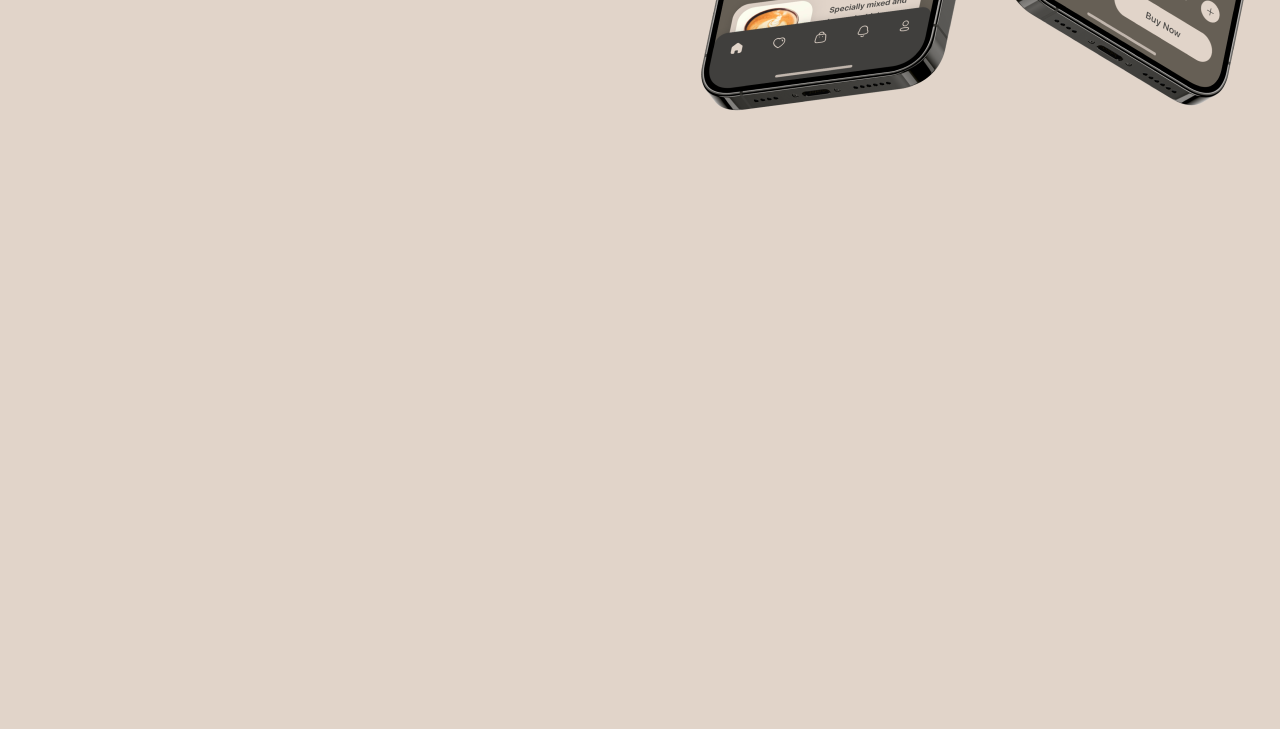
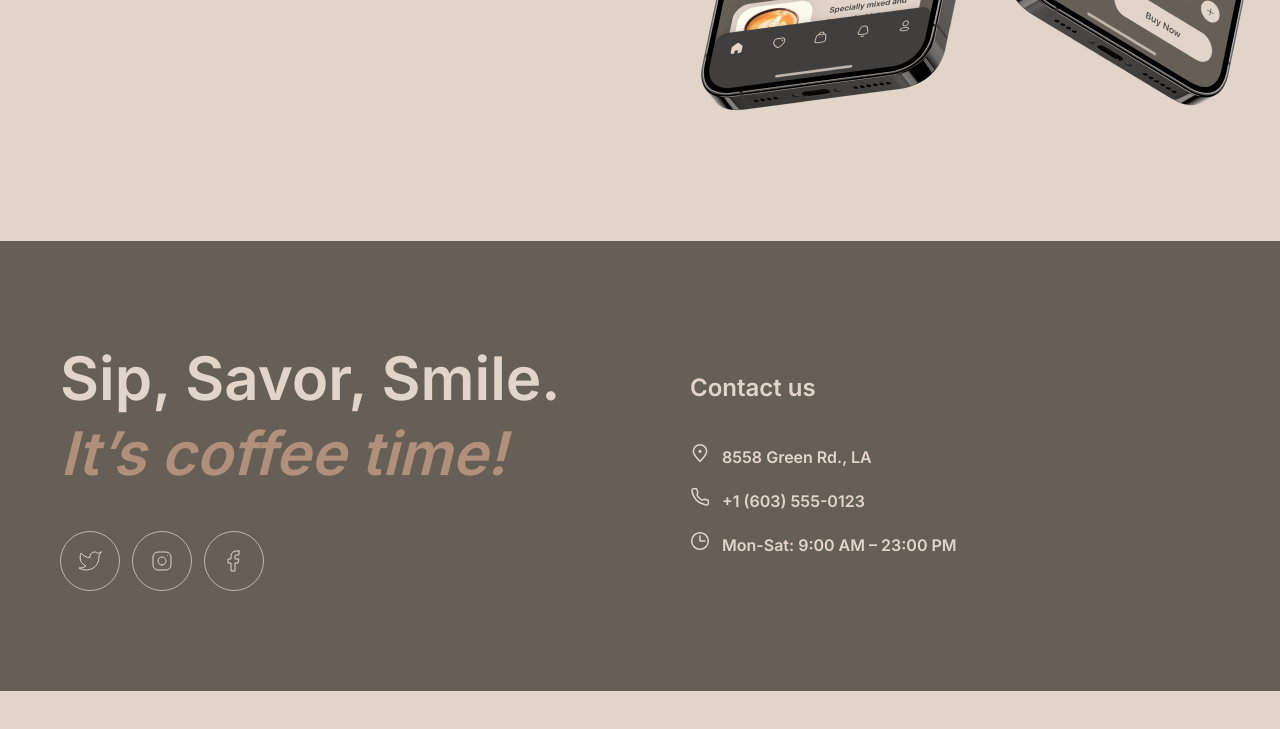
Before and after one commit to whiterabbit8/coffee-house, a website built with Vite: page coffee-house/index.html in a window 1280 px wide. Shown: the part 3662-4391 px from the top of the page. Before the commit the page ends 3903 px from the top, so only its background shows below. Built offline with nearby package versions, Linux system fonts and the light colour scheme.

Commit message:
feat: add footer

```diff
--- a/coffee-house/index.html
+++ b/coffee-house/index.html
@@ -150,5 +150,50 @@
         <img class="mobile__img" src="./src/assets/mobile-screens.png" alt="mobile screens">
       </section>
     </main>
+    <footer class="footer">
+      <div class="footer__content">
+        <h2 class="footer__header">
+          Sip, Savor, Smile. <span class="accent">It’s coffee time!</span>
+        </h2>
+        <div class="footer__socials">
+          <button class="socials-btn">
+            <svg width="24" height="24" viewBox="0 0 24 24" fill="none" xmlns="http://www.w3.org/2000/svg">
+              <path d="M23 3.01006C23 3.01006 20.9821 4.20217 19.86 4.54006C19.2577 3.84757 18.4573 3.35675 17.567 3.13398C16.6767 2.91122 15.7395 2.96725 14.8821 3.29451C14.0247 3.62177 13.2884 4.20446 12.773 4.96377C12.2575 5.72309 11.9877 6.62239 12 7.54006V8.54006C10.2426 8.58562 8.50127 8.19587 6.93101 7.4055C5.36074 6.61513 4.01032 5.44869 3 4.01006C3 4.01006 -1 13.0101 8 17.0101C5.94053 18.408 3.48716 19.109 1 19.0101C10 24.0101 21 19.0101 21 7.51006C20.9991 7.23151 20.9723 6.95365 20.92 6.68006C21.9406 5.67355 23 3.01006 23 3.01006Z" stroke="#E1D4C9" stroke-linecap="round" stroke-linejoin="round"/>
+            </svg>
+          </button>
+          <button class="socials-btn">
+            <svg width="24" height="24" viewBox="0 0 24 24" fill="none" xmlns="http://www.w3.org/2000/svg">
+              <path d="M12 16C14.2091 16 16 14.2091 16 12C16 9.79086 14.2091 8 12 8C9.79086 8 8 9.79086 8 12C8 14.2091 9.79086 16 12 16Z" stroke="#E1D4C9" stroke-linecap="round" stroke-linejoin="round"/>
+              <path d="M3 16V8C3 5.23858 5.23858 3 8 3H16C18.7614 3 21 5.23858 21 8V16C21 18.7614 18.7614 21 16 21H8C5.23858 21 3 18.7614 3 16Z" stroke="#E1D4C9"/>
+              <path d="M17.5 6.51L17.51 6.49889" stroke="#E1D4C9" stroke-linecap="round" stroke-linejoin="round"/>
+            </svg>
+          </button>
+          <button class="socials-btn">
+            <svg width="24" height="24" viewBox="0 0 24 24" fill="none" xmlns="http://www.w3.org/2000/svg">
+              <path d="M17 2H14C12.6739 2 11.4021 2.52678 10.4645 3.46447C9.52678 4.40215 9 5.67392 9 7V10H6V14H9V22H13V14H16L17 10H13V7C13 6.73478 13.1054 6.48043 13.2929 6.29289C13.4804 6.10536 13.7348 6 14 6H17V2Z" stroke="#E1D4C9" stroke-linecap="round" stroke-linejoin="round"/>
+            </svg>
+          </button>
+        </div>
+      </div>
+      <div class="footer__contacts-info">
+        <h3>
+          Contact us
+        </h3>
+        <ul class="footer__contacts">
+          <li>
+            <img src="./src/assets/location.svg" alt="location">
+            <span>8558 Green Rd., LA</span>
+          </li>
+          <li>
+            <img src="./src/assets/phone.svg" alt="phone">
+            <span>+1 (603) 555-0123</span>
+          </li>
+          <li>
+            <img src="./src/assets/clock.svg" alt="clock">
+            <span>Mon-Sat: 9:00 AM – 23:00 PM</span>
+          </li>
+        </ul>
+      </div>
+    </footer>
   </body>
 </html>
--- /dev/null
+++ b/coffee-house/src/styles/footer.module.scss
@@ -0,0 +1,86 @@
+@import './variables.scss';
+
+.footer {
+  width: 1360px;
+  height: 450px;
+  margin-bottom: 40px;
+  display: flex;
+  gap: 100px;
+  align-items: center;
+  justify-content: center;
+  border-radius: 40px;
+  background: $bg-container;
+  color: $text-light;
+
+  &__content {
+    width: 530px;
+    display: flex;
+    flex-direction: column;
+    gap: 40px;
+  }
+
+  &__header {
+    color: $text-light;
+  }
+
+  &__socials {
+    display: flex;
+    gap: 12px;
+
+    .socials-btn {
+      width: 60px;
+      height: 60px;
+      display: flex;
+      align-items: center;
+      justify-content: center;
+      border: 1px solid $border-light;
+      border-radius: 50%;
+      background: transparent;
+      transition: 0.3s;
+
+      &:hover {
+        cursor: pointer;
+        background-color: $bg-body;
+
+        path {
+          stroke: $text-dark;
+        }
+      }
+    }
+  }
+
+  &__contacts-info {
+    width: 530px;
+
+    h3 {
+      margin-bottom: 40px;
+      font-size: 24px;
+      line-height: 30px;
+    }
+  }
+
+  &__contacts {
+    display: flex;
+    flex-direction: column;
+    gap: 16px;
+    font-size: 16px;
+    line-height: 24px;
+
+
+    img {
+      margin-right: 8px;
+    }
+
+    li {
+      height: 28px;
+      width: fit-content;
+      border-bottom: 2px solid transparent;
+      transition: 0.3s;
+
+      &:hover {
+        cursor: pointer;
+        border-color: $text-light;
+      }
+    }
+  }
+}
--- a/coffee-house/style.scss
+++ b/coffee-house/style.scss
@@ -4,6 +4,7 @@
 @import './src/styles/favorite.module.scss';
 @import './src/styles/about.module.scss';
 @import './src/styles/mobile.module.scss';
+@import './src/styles/footer.module.scss';
 
 * {
   margin: 0;
```
Also changed, not shown: coffee-house/src/assets/clock.svg (added), coffee-house/src/assets/facebook.svg (added), coffee-house/src/assets/instagram.svg (added), coffee-house/src/assets/location.svg (added), coffee-house/src/assets/phone.svg (added), coffee-house/src/assets/twitter.svg (added).
